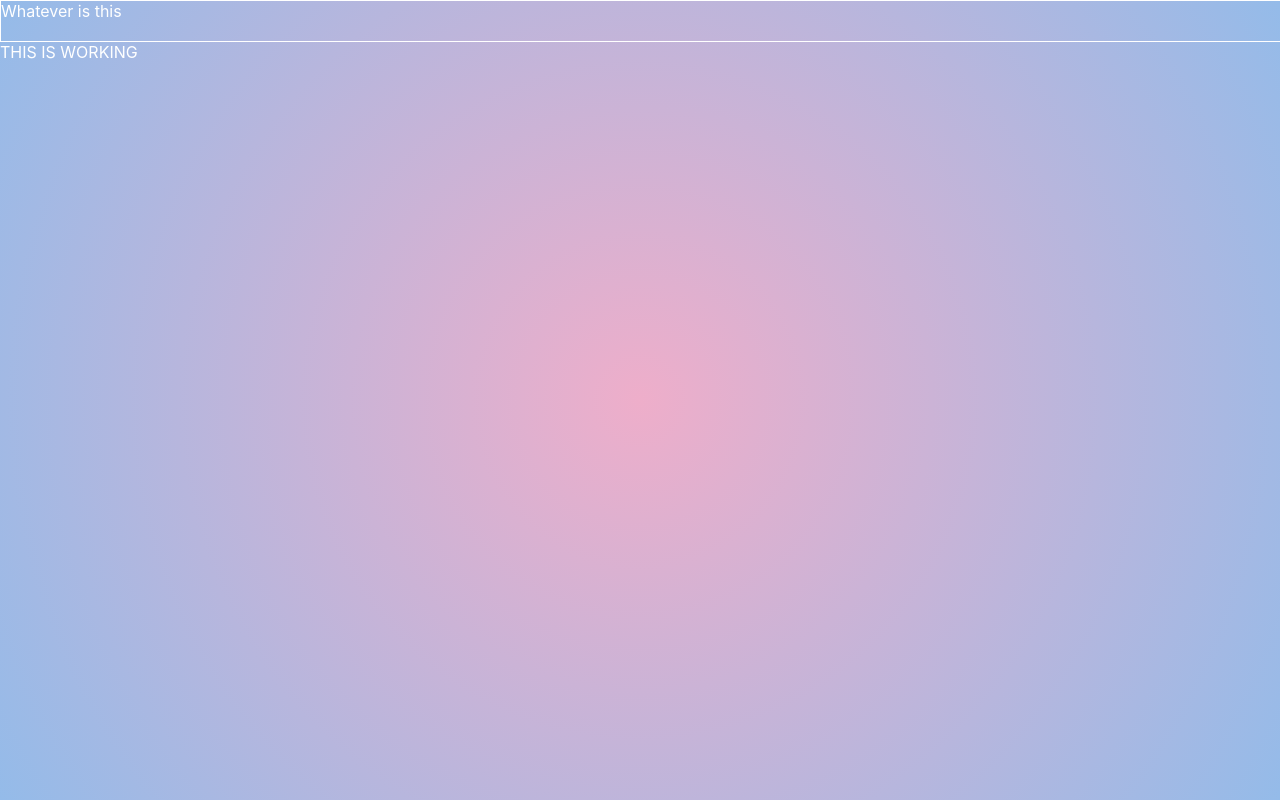
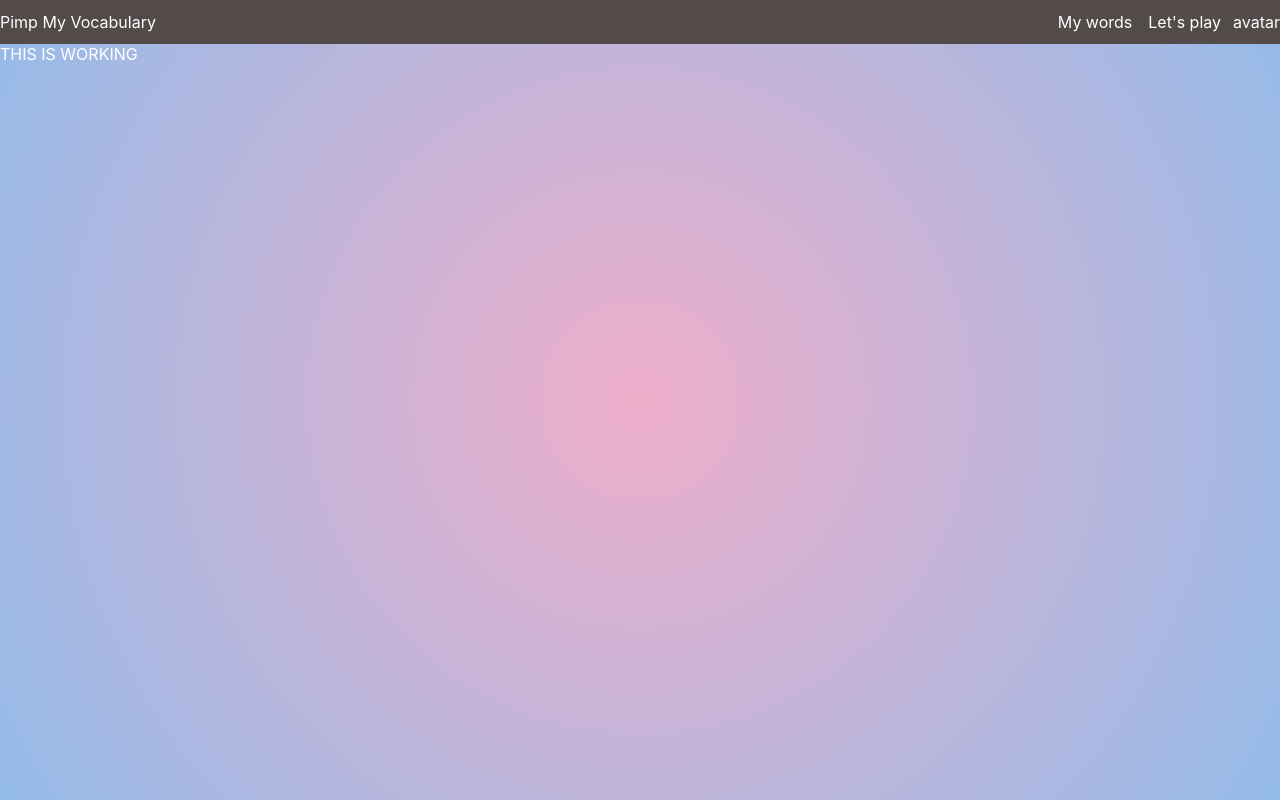
Before and after one commit to Crepkey/pmv_frond_end, a React (Create React App) app: page / in a window 1280 px wide. Built offline with nearby package versions, Linux system fonts and the light colour scheme.

Commit message:
Simple menu points initialized

```diff
--- a/src/components/MenuBar.tsx
+++ b/src/components/MenuBar.tsx
@@ -4,9 +4,31 @@ import React from 'react';
 import Styled from 'styled-components';
 
 const MainContainer = Styled.div`
-    border: 1px white solid;
-    width: 100%;
-    height: 5%;
+    background-color: #534a4a;
+    display: flex;
+    justify-content: space-between;
+`
+
+const LogoContainer = Styled.div`
+    display: flex;
+    align-items: center;
+`
+
+const Menu = Styled.div`
+    display: flex;
+    flex:  1;
+    justify-content: flex-end;
+    padding: 0.25rem;
+`
+
+const MenuItem = Styled.div`
+    margin: 0;
+    padding: 0.5rem;
+`
+
+const UserAvatar = Styled.div`
+    display: flex;
+    align-items: center;
 `
 
 /* TODO: We need a media query here so that we can handle the lower resolutions for the perfect Menu Bar height */
@@ -14,7 +36,14 @@ const MainContainer = Styled.div`
 export default function MenuBar() {
     return (
         <MainContainer>
-            Whatever is this
+            <LogoContainer>
+                Pimp My Vocabulary
+            </LogoContainer>
+            <Menu>
+                <MenuItem>My words</MenuItem>
+                <MenuItem>Let's play</MenuItem>
+            </Menu>
+            <UserAvatar>avatar</UserAvatar>
         </MainContainer>
     )
 }
```
